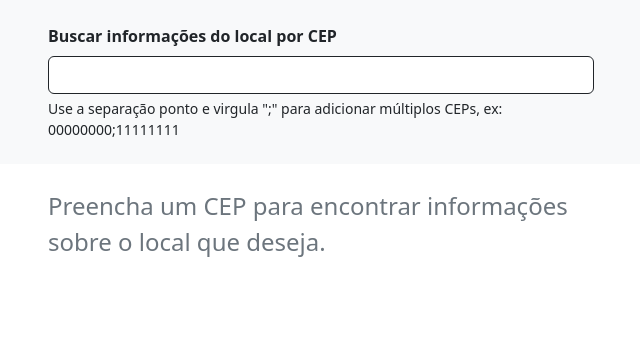
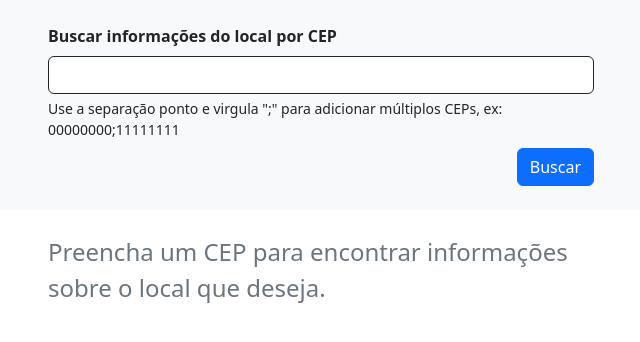
Before and after one commit to dan-candeira/angular-br-zipcode, an Angular app in the folder frontend/: page / in a window 1280 px wide. Shown: the top 342 px of the page, without its empty margins (319-959 px from the left). Built offline with nearby package versions, Linux system fonts and the light colour scheme.

Commit message:
feat: add submit button

```diff
--- a/frontend/src/app/components/navbar/navbar.component.html
+++ b/frontend/src/app/components/navbar/navbar.component.html
@@ -8,7 +8,8 @@
     >
       <div class="col-sm-12 col-md-6">
         <label for="cep-input" class="form-label fw-bold">
-          Buscar informações do local por <span class="text-uppercase">Cep</span>
+          Buscar informações do local por
+          <span class="text-uppercase">Cep</span>
         </label>
         <input
           id="cep-input"
@@ -21,8 +22,13 @@
           appValidateCEPs
           aria-describedby="cepHelp"
         />
+
         <div id="cepHelp" class="form-text text-body">
-            Use a separação ponto e virgula ";" para adicionar múltiplos CEPs, ex: 00000000;11111111
+          Use a separação ponto e virgula ";" para adicionar múltiplos CEPs, ex:
+          00000000;11111111
+        </div>
+        <div class="d-flex justify-content-end mt-2">
+          <button type="submit" class="btn btn-primary">Buscar</button>
         </div>
         <span
           class="invalid-feedback fw-bold"
```
